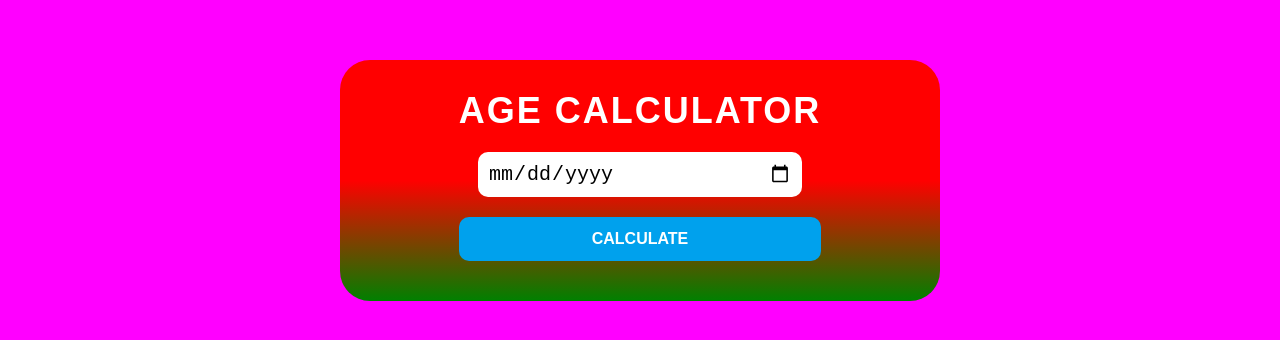
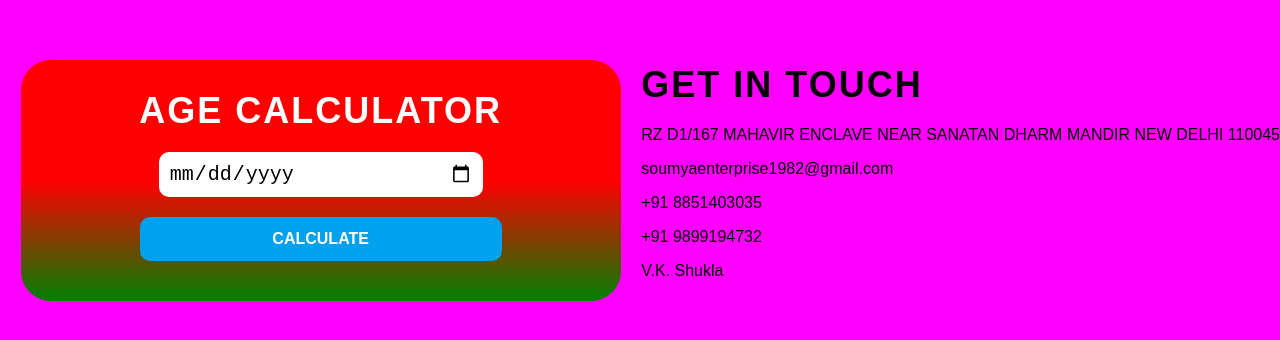
Before and after one commit to TheeGeeek/Age-calc, a plain HTML site: page index.html in a window 1280 px wide. Shown: the part 220-560 px from the top of the page. Drawn offline with Linux system fonts and the light colour scheme.

Commit message:
Update index.html

```diff
--- a/index.html
+++ b/index.html
@@ -14,6 +14,14 @@
   <button id="calculate">Calculate</button>
 	<div id="calculateAge"></div>
 </div>
+	            <div class="footer-right">
+                <h1>Get In Touch</h1>
+                <p>RZ D1/167 MAHAVIR ENCLAVE NEAR SANATAN DHARM MANDIR NEW DELHI 110045<i class="fa fa-map-marker"></i></p>
+                <p>soumyaenterprise1982@gmail.com<i class="fa fa-paper-plane"></i></p>
+                <p>+91 8851403035<i class="fa fa-phone"></i></p>
+                <p>+91 9899194732<i class="fa fa-phone"></i></p>
+                <p>V.K. Shukla<i class="fa fa-user-o"></i></p>
+            </div>
 <script type="text/javascript" src="script.js"></script>
 </body>
 </html>
```
